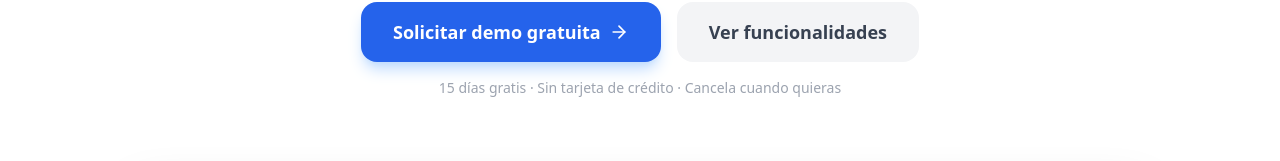
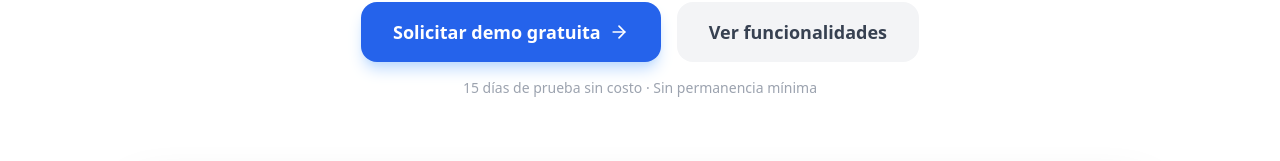
Before and after one commit to pdencina/registro_asistencia_Empresa, a React (Vite) app: page / in a window 1280 px wide. Shown: the part 454-615 px from the top of the page. Built offline with nearby package versions, Linux system fonts and the light colour scheme.

Commit message:
landing mas seria

```diff
--- a/src/pages/LandingPage.jsx
+++ b/src/pages/LandingPage.jsx
@@ -215,7 +215,7 @@ export default function LandingPage() {
               Ver funcionalidades
             </a>
           </div>
-          <p className="mt-4 text-sm text-gray-400">15 días gratis · Sin tarjeta de crédito · Cancela cuando quieras</p>
+          <p className="mt-4 text-sm text-gray-400">15 días de prueba sin costo · Sin permanencia mínima</p>
         </div>
       </section>
 
@@ -405,7 +405,7 @@ export default function LandingPage() {
             <h2 className="text-3xl sm:text-4xl font-bold text-gray-900 mb-4">
               Planes transparentes, sin letra chica
             </h2>
-            <p className="text-lg text-gray-500 mb-8">Todos los planes incluyen 15 días de prueba gratis</p>
+            <p className="text-lg text-gray-500 mb-8">Todos los planes incluyen 15 días de evaluación sin costo</p>
 
             {/* Billing toggle */}
             <div className="inline-flex items-center gap-3 bg-gray-100 rounded-xl p-1">
@@ -477,7 +477,7 @@ export default function LandingPage() {
             ))}
           </div>
           <p className="text-center text-sm text-gray-400 mt-8">
-            Precios en CLP (pesos chilenos) + IVA. Cancela en cualquier momento.
+            Precios en CLP (pesos chilenos) + IVA. Sin permanencia mínima.
           </p>
         </div>
       </section>
```
